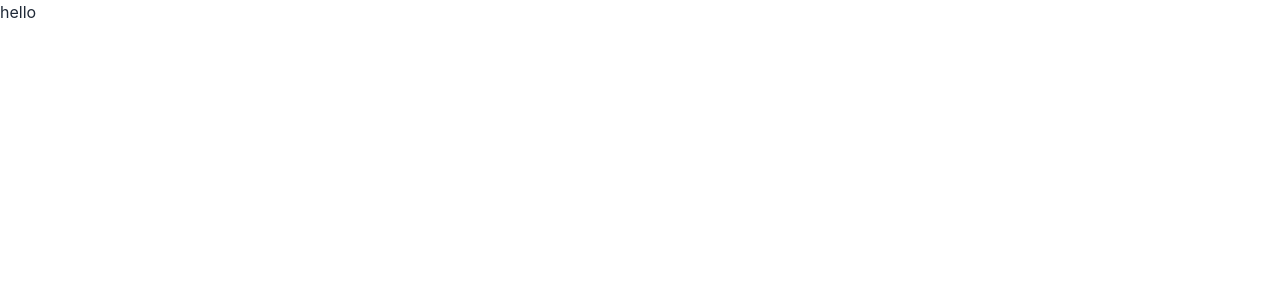
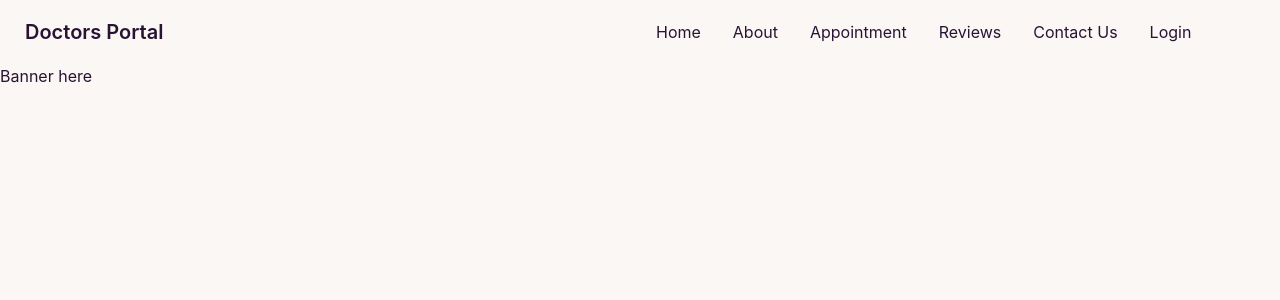
Before and after one commit to assraf-nur/doctors-portal-client, a React (Create React App) app: page / in a window 1280 px wide. Shown: the top 300 px of the page. Built offline with nearby package versions, Linux system fonts and the light colour scheme.

Commit message:
add a banner and links in navbar

```diff
--- a/package.json
+++ b/package.json
@@ -9,6 +9,7 @@
     "daisyui": "^2.14.3",
     "react": "^18.1.0",
     "react-dom": "^18.1.0",
+    "react-router-dom": "^6.3.0",
     "react-scripts": "5.0.1",
     "web-vitals": "^2.1.4"
   },
--- a/src/App.js
+++ b/src/App.js
@@ -1,9 +1,26 @@
+import { Route, Routes } from 'react-router-dom';
 import './App.css';
+import Home from './Components/Home/Home';
+import About from './Components/Pages/About/About';
+import Appointment from './Components/Pages/Appointment/Appointment';
+import Contact from './Components/Pages/Contact/Contact';
+import Login from './Components/Pages/Login/Login';
+import Navbar from './Components/Pages/Navbar/Navbar';
+import Reviews from './Components/Pages/Reviews/Reviews';
 
 function App() {
   return (
     <div>
-      <h2>hello</h2>
+      <Navbar></Navbar>
+      <Routes>
+        <Route path='/' element={<Home></Home>}></Route>
+        <Route path='/home' element={<Home></Home>}></Route>
+        <Route path='/about' element={<About></About>}></Route>
+        <Route path='/appoint' element={<Appointment></Appointment>}></Route>
+        <Route path='/reviews' element={<Reviews></Reviews>}></Route>
+        <Route path='/contact' element={<Contact></Contact>}></Route>
+        <Route path='/login' element={<Login></Login>}></Route>
+      </Routes>
     </div>
   );
 }
--- /dev/null
+++ b/src/Components/Home/Home.js
@@ -0,0 +1,12 @@
+import React from 'react';
+import Banner from '../Pages/Banner/Banner';
+
+const Home = () => {
+    return (
+        <div>
+            <Banner></Banner>
+        </div>
+    );
+};
+
+export default Home;
--- /dev/null
+++ b/src/Components/Pages/About/About.js
@@ -0,0 +1,11 @@
+import React from 'react';
+
+const About = () => {
+    return (
+        <div>
+           <h2>About</h2>
+        </div>
+    );
+};
+
+export default About;<h2>About</h2>
--- /dev/null
+++ b/src/Components/Pages/Appointment/Appointment.js
@@ -0,0 +1,11 @@
+import React from 'react';
+
+const Appointment = () => {
+    return (
+        <div>
+            <h2>Appointments</h2>
+        </div>
+    );
+};
+
+export default Appointment;
--- /dev/null
+++ b/src/Components/Pages/Banner/Banner.js
@@ -0,0 +1,11 @@
+import React from 'react';
+
+const Banner = () => {
+    return (
+        <div>
+            <h1>Banner here</h1>
+        </div>
+    );
+};
+
+export default Banner;<h1>Banner</h1>
--- /dev/null
+++ b/src/Components/Pages/Contact/Contact.js
@@ -0,0 +1,11 @@
+import React from 'react';
+
+const Contact = () => {
+    return (
+        <div>
+            <h2>Contact</h2>
+        </div>
+    );
+};
+
+export default Contact;
--- /dev/null
+++ b/src/Components/Pages/Login/Login.js
@@ -0,0 +1,11 @@
+import React from 'react';
+
+const Login = () => {
+    return (
+        <div>
+            <h2>Login</h2>
+        </div>
+    );
+};
+
+export default Login;
--- /dev/null
+++ b/src/Components/Pages/Navbar/Navbar.js
@@ -0,0 +1,60 @@
+import React from "react";
+import { Link } from "react-router-dom";
+import Home from "../../Home/Home";
+import About from "../About/About";
+import Appointment from "../Appointment/Appointment";
+import Contact from "../Contact/Contact";
+import Login from "../Login/Login";
+import Reviews from "../Reviews/Reviews";
+
+const Navbar = () => {
+  const navItems =
+      <>
+      <li><Link to='/home'>Home</Link></li>
+      <li><Link to='/about'>About</Link></li>
+      <li><Link to='/appoint'>Appointment</Link></li>
+      <li><Link to='/reviews'>Reviews</Link></li>
+      <li><Link to='/contact'>Contact Us</Link></li>
+      <li><Link to='/login'>Login</Link></li>
+      </>
+  return (
+    <div>
+      <div class="navbar bg-base-100">
+        <div class="navbar-start">
+          <div class="dropdown">
+            <label tabindex="0" class="btn btn-ghost lg:hidden">
+              <svg
+                xmlns="http://www.w3.org/2000/svg"
+                class="h-5 w-5"
+                fill="none"
+                viewBox="0 0 24 24"
+                stroke="currentColor"
+              >
+                <path
+                  stroke-linecap="round"
+                  stroke-linejoin="round"
+                  stroke-width="2"
+                  d="M4 6h16M4 12h8m-8 6h16"
+                />
+              </svg>
+            </label>
+            <ul
+              tabindex="0"
+              class="menu menu-compact dropdown-content mt-3 p-2 shadow bg-base-100 rounded-box w-52"
+            >
+                {navItems}
+            </ul>
+          </div>
+          <a class="btn btn-ghost normal-case text-xl">Doctors Portal</a>
+        </div>
+        <div class="navbar-center hidden lg:flex">
+          <ul class="menu menu-horizontal p-0">
+              {navItems}
+          </ul>
+        </div>
+      </div>
+    </div>
+  );
+};
+
+export default Navbar;
--- /dev/null
+++ b/src/Components/Pages/Reviews/Reviews.js
@@ -0,0 +1,11 @@
+import React from 'react';
+
+const Reviews = () => {
+    return (
+        <div>
+            <h2>Reviews</h2>
+        </div>
+    );
+};
+
+export default Reviews;
--- a/src/index.js
+++ b/src/index.js
@@ -3,11 +3,14 @@ import ReactDOM from 'react-dom/client';
 import './index.css';
 import App from './App';
 import reportWebVitals from './reportWebVitals';
+import { BrowserRouter } from 'react-router-dom';
 
 const root = ReactDOM.createRoot(document.getElementById('root'));
 root.render(
   <React.StrictMode>
-    <App />
+    <BrowserRouter>
+      <App />
+    </BrowserRouter>
   </React.StrictMode>
 );
 
--- a/tailwind.config.js
+++ b/tailwind.config.js
@@ -5,6 +5,17 @@ module.exports = {
   },
   plugins: [require("daisyui")],
   daisyui: {
-    themes: ["light"],
+    themes: [
+      {
+        mytheme: {
+          primary: "#0FCFEC",
+          secondary: "#19D3AE",
+          accent: "#3A4256",
+          neutral: "#3d4451",
+          "base-100": "#ffffff",
+        },
+      },
+      "cupcake",
+    ],
   },
 }
```
Also changed, not shown: 1 other file (tests, documents, lock files or other folders).
